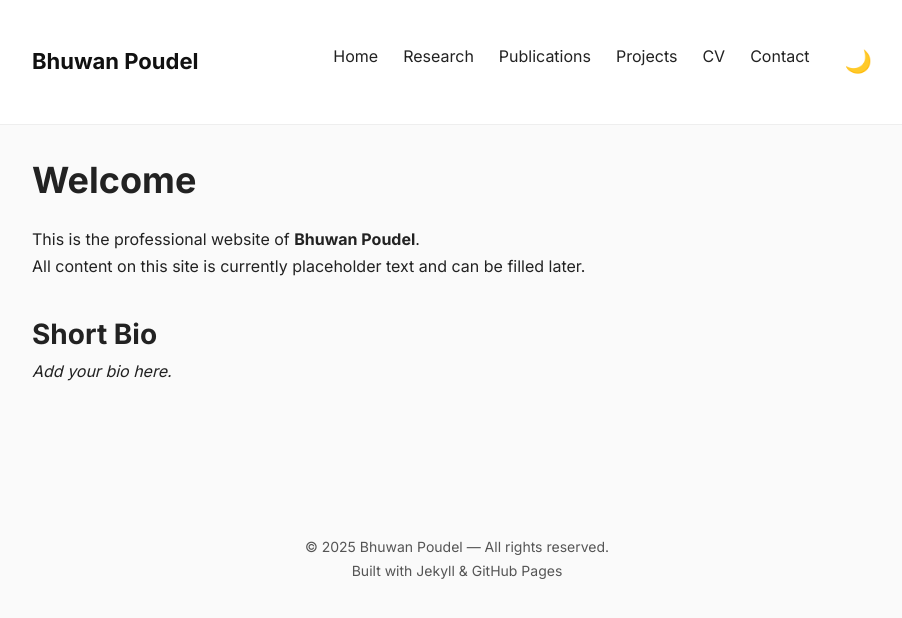
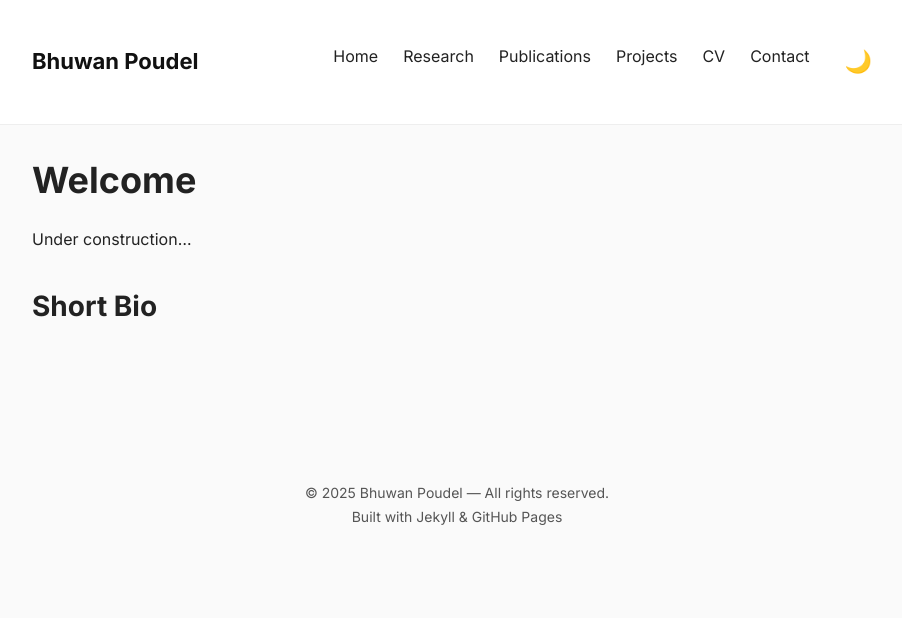
Before and after one commit to pdlbhuwan/pdlbhuwan.github.io, a Jekyll site: the page built from index.md, in a window 1280 px wide. Shown: the top 618 px of the page, without its empty margins (183-1085 px from the left). Built offline with Jekyll 4.4.1, drawn with Linux system fonts in a browser that asks for light colours.

Commit message:
Update index.md

```diff
--- a/index.md
+++ b/index.md
@@ -5,8 +5,6 @@ title: "Home"
 
 # Welcome
 
-This is the professional website of **Bhuwan Poudel**.
-All content on this site is currently placeholder text and can be filled later.
+Under construction...
 
 ## Short Bio
-_Add your bio here._
```
